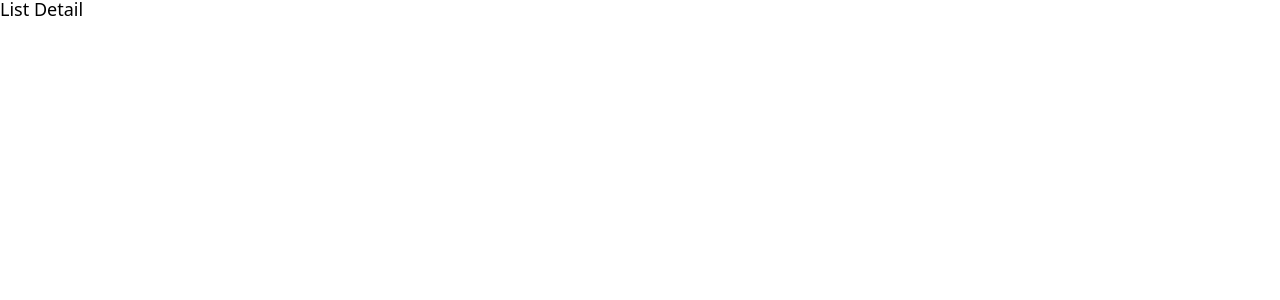
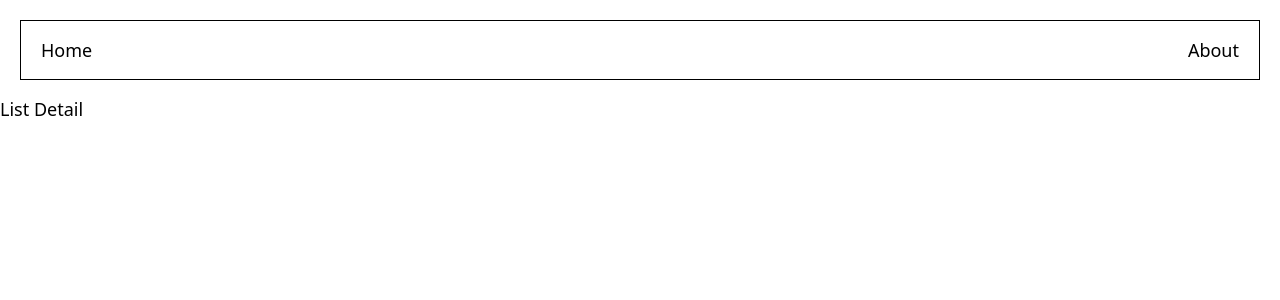
Before and after one commit to zx3923/study-next, a Next.js app: page /list/1 in a window 1280 px wide. Shown: the top 300 px of the page. Built offline with nearby package versions, Linux system fonts and the light colour scheme.

Commit message:
add navigation

```diff
--- /dev/null
+++ b/src/app/components/navigation.tsx
@@ -0,0 +1,17 @@
+import Link from "next/link";
+import styles from "../styles/navigation.module.css";
+
+export default function Navigation() {
+  return (
+    <nav className={styles.nav}>
+      <ul>
+        <li>
+          <Link href="/">Home</Link>
+        </li>
+        <li>
+          <Link href="/about">About</Link>
+        </li>
+      </ul>
+    </nav>
+  );
+}
--- a/src/app/layout.tsx
+++ b/src/app/layout.tsx
@@ -1,5 +1,6 @@
 import "../app/styles/global.css";
 import type { Metadata } from "next";
+import Navigation from "./components/navigation";
 
 export const metadata: Metadata = {
   title: "Create Next App",
@@ -13,7 +14,10 @@ export default function RootLayout({
 }>) {
   return (
     <html lang="en">
-      <body>{children}</body>
+      <body>
+        <Navigation />
+        {children}
+      </body>
     </html>
   );
 }
--- /dev/null
+++ b/src/app/styles/navigation.module.css
@@ -0,0 +1,10 @@
+.nav {
+  padding: 20px;
+  margin: 20px;
+  border: 1px solid black;
+}
+
+.nav ul {
+  display: flex;
+  justify-content: space-between;
+}
```
